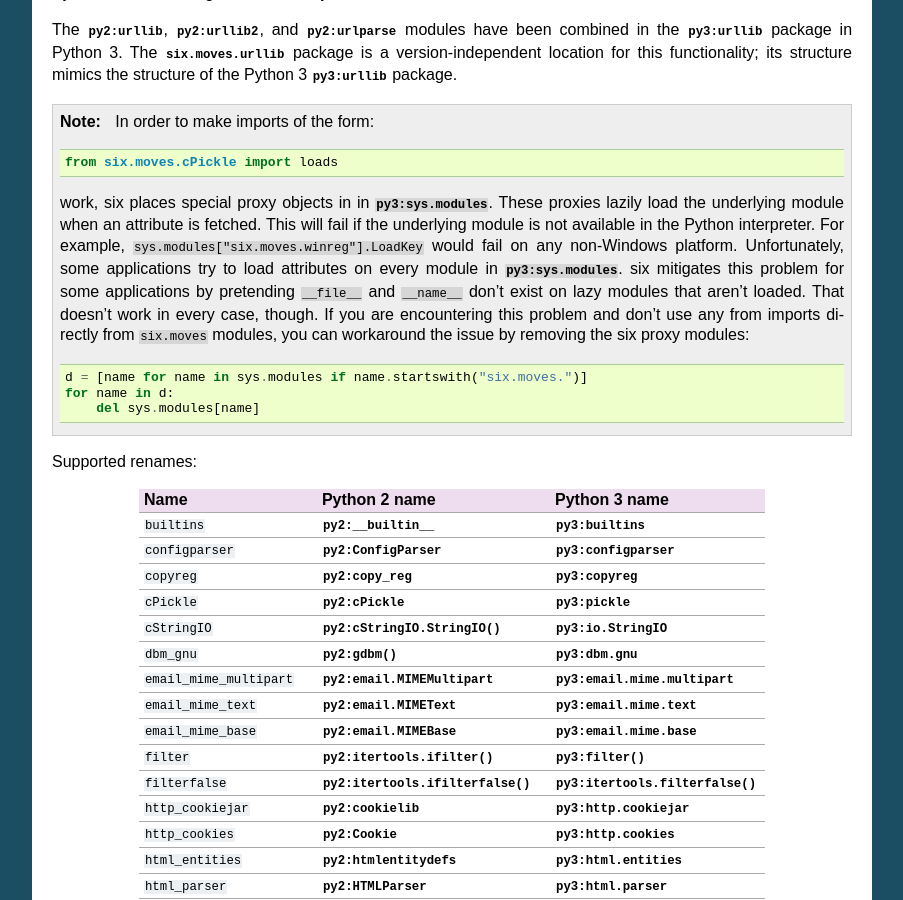
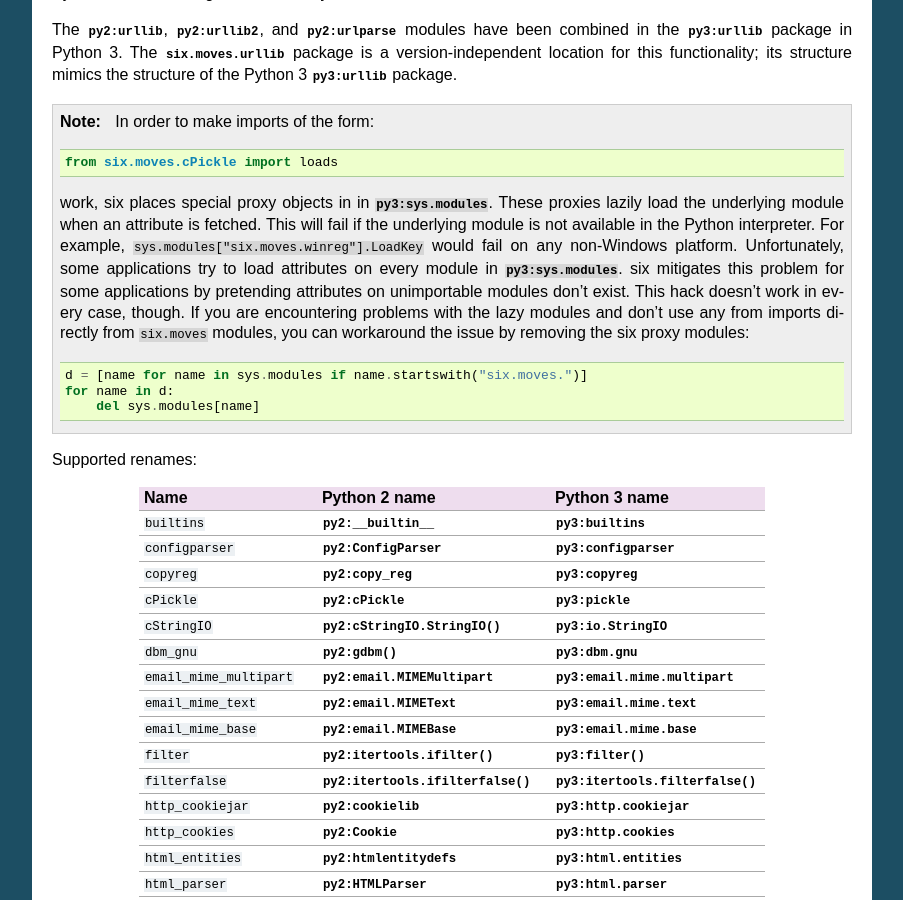
Before and after one commit to benjaminp/six, a Sphinx documentation site: the page built from documentation/index.rst, in a window 1280 px wide and 900 px high, scrolled down 5888 px. Shown: the whole window, without its empty margins (198-1101 px from the left). Built offline with Sphinx 7.4.7, drawn with Linux system fonts in a browser that asks for light colours.

Commit message:
just pretend attributes of unimportable lazy modules don't exist
Suggested by Diana Clarke.

```diff
--- a/documentation/index.rst
+++ b/documentation/index.rst
@@ -450,11 +450,11 @@
    interpreter. For example, ``sys.modules["six.moves.winreg"].LoadKey`` would
    fail on any non-Windows platform. Unfortunately, some applications try to
    load attributes on every module in :data:`py3:sys.modules`. six mitigates
-   this problem for some applications by pretending ``__file__`` and
-   ``__name__`` don't exist on lazy modules that aren't loaded. That doesn't
-   work in every case, though. If you are encountering this problem and don't
-   use any from imports directly from ``six.moves`` modules, you can workaround
-   the issue by removing the six proxy modules::
+   this problem for some applications by pretending attributes on unimportable
+   modules don't exist. This hack doesn't work in every case, though. If you are
+   encountering problems with the lazy modules and don't use any from imports
+   directly from ``six.moves`` modules, you can workaround the issue by removing
+   the six proxy modules::
 
      d = [name for name in sys.modules if name.startswith("six.moves.")]
      for name in d:
```
Also changed, not shown: six.py (+14 -9 lines), 1 other file.
